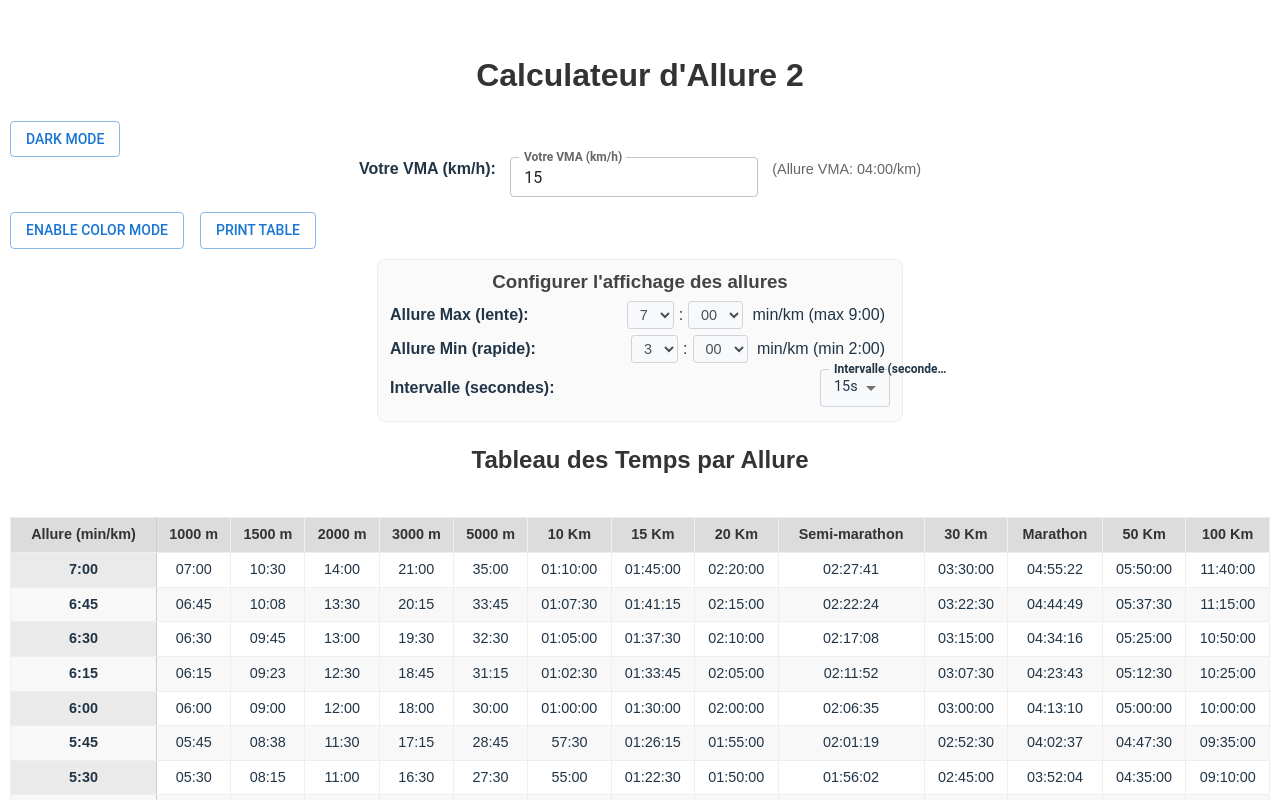
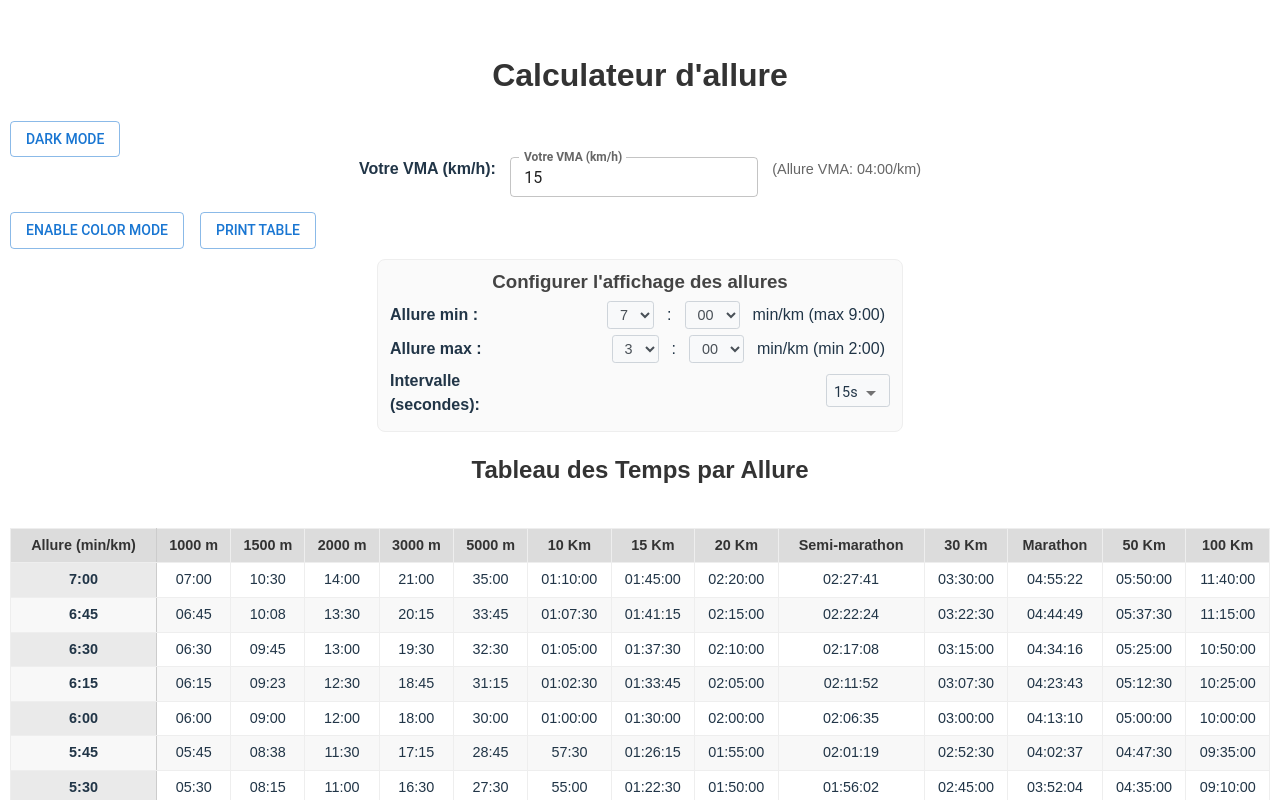
Before and after one commit to Makariudo/cap-demo, a React (Vite) app: page / in a window 1280 px wide. Shown: the top 800 px of the page. Built offline with nearby package versions, Linux system fonts and the light colour scheme.

Commit message:
Improve pace configurator UX and SEO metadata

```diff
--- a/index.html
+++ b/index.html
@@ -1,10 +1,14 @@
 <!doctype html>
-<html lang="en">
+<html lang="fr">
   <head>
     <meta charset="UTF-8" />
     <link rel="icon" type="image/svg+xml" href="/vite.svg" />
     <meta name="viewport" content="width=device-width, initial-scale=1.0" />
-    <title>Vite + React</title>
+    <title>Calculateur d'allure</title>
+    <meta name="description" content="Calculateur d'allure pour le running : estimez vos temps de course, vos allures et vos vitesses d'entrainement." />
+    <meta name="keywords" content="running, calculateur d'allure, course a pied, pace, vitesse, entrainement" />
+    <meta property="og:title" content="Calculateur d'allure pour le running" />
+    <meta property="og:description" content="Optimisez vos seances de running avec un calculateur d'allure simple et rapide." />
   </head>
   <body>
     <div id="root"></div>
--- a/src/App.css
+++ b/src/App.css
@@ -105,32 +105,47 @@ tbody tr:hover td:first-child {
   display: flex;
   flex-wrap: wrap; /* Allow wrapping on small screens */
   align-items: center;
-  justify-content: space-between;
+  justify-content: flex-start;
   margin-bottom: 6px;
+  gap: 8px;
+}
+
+.config-row > div { /* Target the div wrapping selects */
+  display: flex;
+  align-items: center;
+  justify-content: flex-end;
+  flex: 1;
+  gap: 8px;
+  text-align: right;
 }
 
 /* Adjust label width for smaller screens if needed */
 @media (max-width: 450px) {
+  .config-row {
+    gap: 8px;
+  }
   .config-row label {
-    min-width: 100px; /* Reduce min-width */
+    flex: 0 0 100%;
+    min-width: 0;
     margin-bottom: 5px; /* Add space below label when wrapped */
   }
   .config-row > div { /* Target the div wrapping selects */
      width: 100%; /* Allow select group to take full width */
-     display: flex;
      justify-content: flex-end; /* Align selects to the right */
+     flex: 1 1 100%;
   }
 }
 
 .config-row label {
   font-weight: bold;
   margin-right: 10px;
-  min-width: 150px; /* Align labels */
+  flex: 0 0 150px; /* Align labels */
 }
 
 
 .config-row span {
   margin: 0 5px;
+  white-space: nowrap;
 }
 
 /* Info Message Style */
--- a/src/App.tsx
+++ b/src/App.tsx
@@ -5,18 +5,19 @@ import { ThemeProvider, createTheme } from '@mui/material/styles';
 import { dataDistance, NameToDistance, DistanceIntermediairesEnum } from './lib/distance_models'; // Import distance data and type
 import TextField from '@mui/material/TextField';
 import Button from '@mui/material/Button';
-
 // Type definitions
 interface DistanceData {
   label: string;
   meters: number;
 }
-
 interface PaceData {
     label: string;
     seconds: number;
 }
-
+const INTERVAL_OPTIONS: number[] = [1, 5, 10, 15, 20, 25, 30];
+const CONTROL_PADDING_Y = '0.25rem';
+const CONTROL_PADDING_X = '0.5rem';
+const CONTROL_BORDER_RADIUS = '0.2rem';
 // Helper function to format seconds into hh:mm:ss or mm:ss
 function formatTime(totalSeconds: number): string {
   if (isNaN(totalSeconds) || totalSeconds <= 0) {
@@ -25,7 +26,6 @@ function formatTime(totalSeconds: number): string {
   let hours: number = Math.floor(totalSeconds / 3600);
   let minutes: number = Math.floor((totalSeconds % 3600) / 60);
   let seconds: number = Math.round(totalSeconds % 60);
-
   if (seconds === 60) {
       minutes += 1;
       seconds = 0;
@@ -34,10 +34,8 @@ function formatTime(totalSeconds: number): string {
       hours += 1;
       minutes = 0;
   }
-
   const paddedSeconds: string = String(seconds).padStart(2, '0');
   const paddedMinutes: string = String(minutes).padStart(2, '0');
-
   if (hours > 0) {
     const paddedHours: string = String(hours).padStart(2, '0');
     return `${paddedHours}:${paddedMinutes}:${paddedSeconds}`;
@@ -45,15 +43,12 @@ function formatTime(totalSeconds: number): string {
     return `${paddedMinutes}:${paddedSeconds}`;
   }
 }
-
 // Helper function to calculate time in seconds for a distance at a given pace
 function calculateTime(distanceMeters: number, paceSecondsPerKm: number): number {
   if (paceSecondsPerKm <= 0) return NaN;
   const speedMetersPerSecond: number = 1000 / paceSecondsPerKm;
   return distanceMeters / speedMetersPerSecond;
 }
-
-
 // Component
 function App(): JSX.Element {
   // State for pace configuration - Initialize from localStorage or defaults
@@ -75,9 +70,11 @@ function App(): JSX.Element {
   });
   const [paceIntervalSec, setPaceIntervalSec] = useState<number>(() => {
     const saved = localStorage.getItem('paceConfigInterval');
-    return saved ? parseInt(saved, 10) : 15; // Default Interval: 15s
+    const defaultInterval = 15;
+    if (!saved) return defaultInterval;
+    const parsed = parseInt(saved, 10);
+    return INTERVAL_OPTIONS.includes(parsed) ? parsed : defaultInterval; // Default Interval: 15s
   });
-
   // VMA state - Initialize from localStorage or default to '15'
   const [vma, setVma] = useState<string>(() => {
     const savedVma = localStorage.getItem('userVma');
@@ -88,7 +85,6 @@ function App(): JSX.Element {
     const savedTheme = localStorage.getItem('theme');
     return savedTheme === 'dark' || false;
   });
-
   useEffect(() => {
     localStorage.setItem('theme', isDarkMode ? 'dark' : 'light');
     if (isDarkMode) {
@@ -97,34 +93,29 @@ function App(): JSX.Element {
       document.documentElement.classList.remove('dark');
     }
   }, [isDarkMode]);
-
-
+  useEffect(() => {
+    document.title = 'Calculateur d\'allure';
+  }, []);
   // Effect to save VMA to localStorage whenever it changes
   useEffect(() => {
     localStorage.setItem('userVma', vma);
   }, [vma]);
-
   // Effects to save pace config to localStorage
   useEffect(() => {
     localStorage.setItem('paceConfigMaxMin', String(maxPaceMin));
   }, [maxPaceMin]);
-
   useEffect(() => {
     localStorage.setItem('paceConfigMaxSec', String(maxPaceSec));
   }, [maxPaceSec]);
-
   useEffect(() => {
     localStorage.setItem('paceConfigMinMin', String(minPaceMin));
   }, [minPaceMin]);
-
   useEffect(() => {
     localStorage.setItem('paceConfigMinSec', String(minPaceSec));
   }, [minPaceSec]);
-
   useEffect(() => {
     localStorage.setItem('paceConfigInterval', String(paceIntervalSec));
   }, [paceIntervalSec]);
-
   // Use distances from the imported model
   const distances: DistanceData[] = useMemo(() => {
     // Extract label and meters from the imported dataDistance object
@@ -136,27 +127,21 @@ function App(): JSX.Element {
     // If you specifically need the order from the Enum, you could map over Object.keys(DistanceIntermediairesEnum)
     // and look up in dataDistance, but Object.values(dataDistance) is simpler if order isn't critical.
   }, []); // Empty dependency array means this runs once
-
   // Generate paces based on state using useMemo
   const paces: PaceData[] = useMemo(() => {
     const generatedPaces: PaceData[] = [];
     const maxTotalSeconds: number = maxPaceMin * 60 + maxPaceSec;
     const minTotalSeconds: number = minPaceMin * 60 + minPaceSec;
     const interval: number = paceIntervalSec;
-
     // Define absolute limits
     const absoluteMinSeconds = 2 * 60; // 2:00/km
     const absoluteMaxSeconds = 9 * 60; // 9:00/km
-
     if (maxTotalSeconds < minTotalSeconds || interval <= 0 || maxTotalSeconds < absoluteMinSeconds || minTotalSeconds > absoluteMaxSeconds) {
       return []; // Invalid range or interval
     }
-
     // Clamp the iteration range to absolute limits
     const startSeconds = Math.min(maxTotalSeconds, absoluteMaxSeconds);
     const endSeconds = Math.max(minTotalSeconds, absoluteMinSeconds);
-
-
     for (let currentSeconds = startSeconds; currentSeconds >= endSeconds; currentSeconds -= interval) {
       const currentMin: number = Math.floor(currentSeconds / 60);
       const currentSec: number = currentSeconds % 60;
@@ -165,7 +150,6 @@ function App(): JSX.Element {
         seconds: currentSeconds
       });
     }
-
      // Ensure the exact minimum pace (endSeconds) is included if within absolute limits and not caught by loop steps
      if (endSeconds >= absoluteMinSeconds && !generatedPaces.some(p => p.seconds === endSeconds)) {
         const minMin = Math.floor(endSeconds / 60);
@@ -178,58 +162,51 @@ function App(): JSX.Element {
         const maxSec = startSeconds % 60;
          generatedPaces.push({ label: `${maxMin}:${String(maxSec).padStart(2, '0')}`, seconds: startSeconds });
      }
-
-
     // Sort paces descending by seconds (slowest first)
     generatedPaces.sort((a, b) => b.seconds - a.seconds);
     return generatedPaces;
-
   }, [maxPaceMin, maxPaceSec, minPaceMin, minPaceSec, paceIntervalSec]);
-
-
   // Helper options for selects
   const minuteOptions: number[] = Array.from({ length: 8 }, (_, i) => 2 + i); // 2 to 9
-  const secondOptions: number[] = [0, 15, 30, 45];
-  const intervalOptions: number[] = Array.from({ length: 30 }, (_, i) => 1 + i); // 1 to 30
-
-
+  const secondOptions: number[] = Array.from({ length: 60 }, (_, i) => i);
+  const intervalOptions: number[] = INTERVAL_OPTIONS;
   // Handlers for pace inputs
   const handleMaxPaceMinChange = (e: ChangeEvent<HTMLSelectElement>) => setMaxPaceMin(parseInt(e.target.value, 10));
   const handleMaxPaceSecChange = (e: ChangeEvent<HTMLSelectElement>) => setMaxPaceSec(parseInt(e.target.value, 10));
   const handleMinPaceMinChange = (e: ChangeEvent<HTMLSelectElement>) => setMinPaceMin(parseInt(e.target.value, 10));
   const handleMinPaceSecChange = (e: ChangeEvent<HTMLSelectElement>) => setMinPaceSec(parseInt(e.target.value, 10));
-  const handleIntervalChange = (e: ChangeEvent<HTMLInputElement | HTMLTextAreaElement>) => setPaceIntervalSec(parseInt(e.target.value, 10));
+  const handleIntervalChange = (e: ChangeEvent<HTMLInputElement | HTMLTextAreaElement>) => {
+    const nextValue = parseInt(e.target.value, 10);
+    if (INTERVAL_OPTIONS.includes(nextValue)) {
+      setPaceIntervalSec(nextValue);
+    }
+  };
   // Handler for VMA (unused for display logic now)
   const handleVmaChange = (e: ChangeEvent<HTMLInputElement>) => {
     setVma(e.target.value);
   };
-
   const toggleDarkMode = () => {
     setIsDarkMode(!isDarkMode);
   };
-
   // Function to calculate the background color based on pace and VMA
   const getPaceColor = (paceSeconds: number, distance: NameToDistance, currentVMA: number): string => {
     const vmaPaceSeconds = 3600 / currentVMA; // seconds per km at 100% VMA
     const minPacePercentage = distance.minSoutien / 100;
     const maxPacePercentage = distance.maxSoutien / 100;
-
     const minPaceSeconds = vmaPaceSeconds / maxPacePercentage;
     const maxPaceSeconds = vmaPaceSeconds / minPacePercentage;
-
     if (paceSeconds < minPaceSeconds || paceSeconds > maxPaceSeconds) {
       return ''; // No color if outside the range
     }
-
     const normalizedPace = (paceSeconds - minPaceSeconds) / (maxPaceSeconds - minPaceSeconds);
-    const red = Math.round(normalizedPace * 255);
+    const invertedPace = 1 - normalizedPace;
+    const red = Math.round(invertedPace * 255);
     const green = 255 - red;
     return `rgb(${red}, ${green}, 0)`;
   };
   const toggleColorMode = () => {
     setIsColorModeEnabled(!isColorModeEnabled);
   };
-
   const printTable = () => {
     const style = document.createElement('style');
     style.innerHTML = `
@@ -251,7 +228,6 @@ function App(): JSX.Element {
     window.print();
     document.head.removeChild(style);
   };
-
   const theme = createTheme({
     palette: {
       mode: isDarkMode ? 'dark' : 'light',
@@ -266,34 +242,37 @@ function App(): JSX.Element {
       fontFamily: 'Roboto, Arial, sans-serif',
     },
   });
-
   const StyledSelect = styled.select<{ theme: any }>`
     background-color: ${props => props.theme.palette.mode === 'dark' ? '#444' : '#f8f9fa'};
     color: ${props => props.theme.palette.mode === 'dark' ? '#fff' : '#495057'};
     border: 1px solid ${props => props.theme.palette.mode === 'dark' ? '#666' : '#ced4da'};
-    border-radius: .2rem;
-    padding: .25rem .5rem;
+    border-radius: ${CONTROL_BORDER_RADIUS};
+    padding: ${CONTROL_PADDING_Y} ${CONTROL_PADDING_X};
     font-size: 0.9rem;
     line-height: 1.4;
     transition: border-color .15s ease-in-out,box-shadow .15s ease-in-out;
-
     &:focus {
       border-color: #80bdff;
       outline: 0;
       box-shadow: 0 0 0 .2rem rgba(0,123,255,.25);
     }
   `;
-
   const StyledTextField = styled(TextField)<{ theme: any }>`
     .MuiOutlinedInput-root {
       background-color: ${props => props.theme.palette.mode === 'dark' ? '#666' : '#f8f9fa'};
       color: ${props => props.theme.palette.mode === 'dark' ? '#fff' : 'inherit'};
       font-size: 0.9rem;
-      .MuiOutlinedInput-input {
-        padding: 8.5px 14px;
+      border-radius: ${CONTROL_BORDER_RADIUS};
+      .MuiOutlinedInput-input,
+      .MuiSelect-select {
+        padding: ${CONTROL_PADDING_Y} ${CONTROL_PADDING_X};
       }
       .MuiOutlinedInput-notchedOutline {
         border-color: ${props => props.theme.palette.mode === 'dark' ? '#888' : '#ced4da'};
+        border-radius: ${CONTROL_BORDER_RADIUS};
+      }
+      .MuiOutlinedInput-notchedOutline legend {
+        display: none;
       }
       &:hover .MuiOutlinedInput-notchedOutline {
         border-color: #80bdff;
@@ -307,13 +286,12 @@ function App(): JSX.Element {
       color: ${props => props.theme.palette.mode === 'dark' ? '#fff' : 'inherit'};
     }
   `;
-
   return (
     <ThemeProvider theme={theme}>
       <StyledThemeProvider theme={theme}>
         <div className={`App ${isDarkMode ? 'dark' : ''}`}>
           <div className="flex justify-between items-center mb-4">
-            <h1>Calculateur d'Allure 2</h1>
+            <h1>Calculateur d'allure</h1>
             <Button variant="outlined" onClick={toggleDarkMode}>
               {isDarkMode ? 'Light Mode' : 'Dark Mode'}
             </Button>
@@ -339,12 +317,11 @@ function App(): JSX.Element {
            <Button variant="outlined" onClick={printTable}>
              Print Table
            </Button>
-
           {/* Pace Configuration */}
          <div className="pace-config">
            <h3>Configurer l'affichage des allures</h3>
            <div className="config-row">
-              <label>Allure Max (lente):</label>
+              <label>Allure min :</label>
               <div> {/* Wrap selects for better control */}
                <StyledSelect
                  value={maxPaceMin}
@@ -363,7 +340,7 @@ function App(): JSX.Element {
               </div>
            </div>
             <div className="config-row">
-              <label>Allure Min (rapide):</label>
+              <label>Allure max :</label>
               <div>
                <StyledSelect
                  value={minPaceMin}
@@ -378,7 +355,7 @@ function App(): JSX.Element {
                >
                  {secondOptions.map(sec => <option key={`min-sec-${sec}`} value={sec}>{String(sec).padStart(2, '0')}</option>)}
                </StyledSelect>
-                <span> min/km (min 2:00)</span>
+               <span> min/km (min 2:00)</span>
               </div>
            </div>
             <div className="config-row">
@@ -389,9 +366,11 @@ function App(): JSX.Element {
                      select
                      value={paceIntervalSec}
                      onChange={handleIntervalChange}
-                     label="Intervalle (secondes)"
                      variant="outlined"
                      size="small"
+                     InputProps={{
+                       notched: false,
+                     }}
                      SelectProps={{
                        native: true,
                      }}
@@ -405,8 +384,6 @@ function App(): JSX.Element {
                </div>
            </div>
                </div>
-
-
          <h2>Tableau des Temps par Allure</h2>
          {paces.length > 0 ? (
            <div className="table-container">
@@ -440,12 +417,11 @@ function App(): JSX.Element {
                </table>
            </div>
            ) : (
-               <p className="info-message">Configuration d'allure invalide. Vérifiez que l'allure max est plus lente que l'allure min et dans les limites (2:00-9:00).</p>
+               <p className="info-message">Configuration d'allure invalide. Vérifiez que l'allure min est plus lente que l'allure max et respecte les limites (2:00-9:00).</p>
            )}
        </div>
       </StyledThemeProvider>
     </ThemeProvider>
   );
 }
-
 export default App;
```
